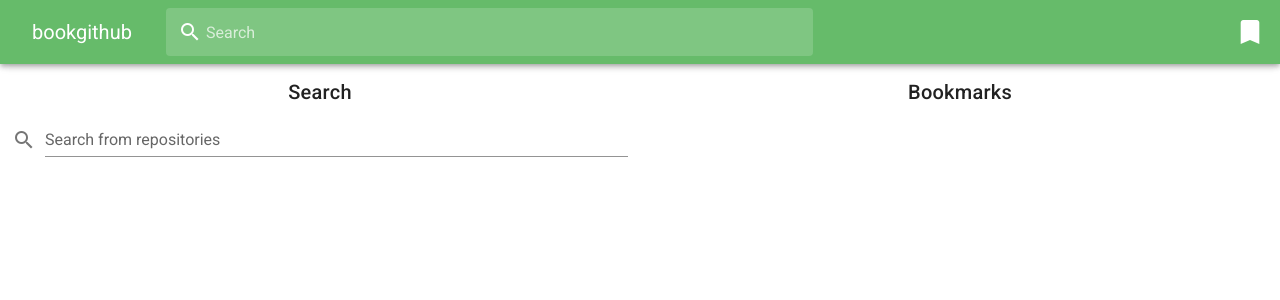
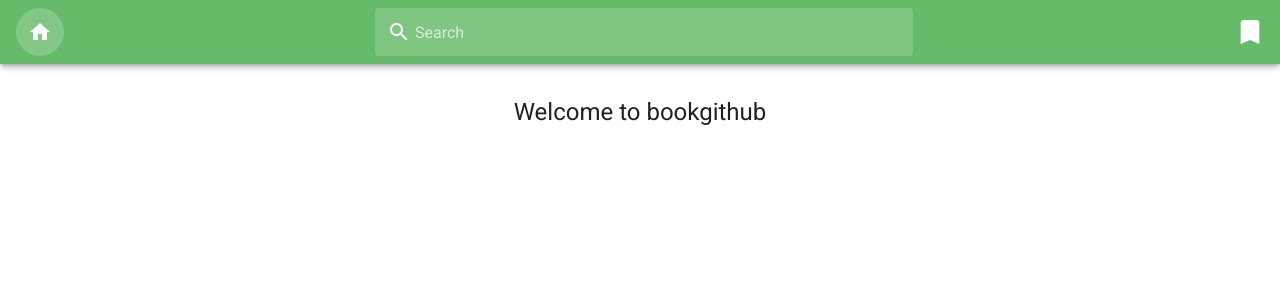
Before and after one commit to jpeldes/bookgithub, a Vue app: page / in a window 1280 px wide. Shown: the top 300 px of the page. Built offline with nearby package versions, Linux system fonts and the light colour scheme.

Commit message:
separate views

```diff
--- a/src/components/AppBar.vue
+++ b/src/components/AppBar.vue
@@ -1,16 +1,13 @@
 <template>
-    <v-app-bar
-      app
-      dark
-      color="green lighten-1"
-    >
-      <v-toolbar-title
-        style="width: 150px"
-        class="ml-0 pl-4 d-none d-sm-flex"
-      >
-        <span>bookgithub</span>
+  <v-app-bar app dark color="green lighten-1">
+    <v-toolbar-title class="ml-0 pr-2">
+      <v-btn icon to="/">
+        <v-icon>mdi-home</v-icon>
+      </v-btn>
     </v-toolbar-title>
+    <v-spacer />
     <v-text-field
+      @focus="onSearchFocus"
       flat
       solo-inverted
       hide-details
@@ -18,8 +15,18 @@
       label="Search"
     />
     <v-spacer />
-      <v-btn icon x-large>
+    <v-btn icon x-large to="/bookmarks" class="ml-2">
       <v-icon>mdi-bookmark</v-icon>
     </v-btn>
   </v-app-bar>
 </template>
+<script>
+import router from "@/router";
+export default {
+  methods: {
+    onSearchFocus: () => {
+      router.push("/search").catch(() => {});
+    }
+  }
+};
+</script>
--- a/src/views/BookmarkView.vue
+++ b/src/views/BookmarkView.vue
@@ -1,5 +1,5 @@
 <template>
-  <div>
+  <v-container>
     <ViewHeading heading="Bookmarks" />
     <div>
       <v-row>
@@ -8,7 +8,7 @@
         </v-col>
       </v-row>
     </div>
-  </div>
+  </v-container>
 </template>
 
 <script>
--- a/src/views/Home.vue
+++ b/src/views/Home.vue
@@ -1,25 +1,21 @@
 <template>
   <v-container fluid>
-    <v-row>
-      <v-col cols="12" sm="6">
-        <SearchView />
-      </v-col>
-      <v-col cols="12" sm="6">
-        <BookmarkView />
-      </v-col>
-    </v-row>
+    <h1 class="text-center headline mt-5">
+      Welcome to
+      <span class="font-weight-regular">bookgithub</span>
+    </h1>
   </v-container>
 </template>
 
 <script>
-import SearchView from "@/views/SearchView.vue";
-import BookmarkView from "@/views/BookmarkView.vue";
+// import SearchView from "@/views/SearchView.vue";
+// import BookmarkView from "@/views/BookmarkView.vue";
 
 export default {
   name: "Home",
   components: {
-    SearchView,
-    BookmarkView
+    // SearchView,
+    // BookmarkView
   }
 };
 </script>
--- a/src/views/SearchView.vue
+++ b/src/views/SearchView.vue
@@ -1,5 +1,5 @@
 <template>
-  <div>
+  <v-container>
     <ViewHeading heading="Search" />
     <div>
       <v-text-field
@@ -18,7 +18,7 @@
         </v-col>
       </v-row>
     </div>
-  </div>
+  </v-container>
 </template>
 
 <script>
```
Lines whose indentation alone changed are shown as unchanged.
